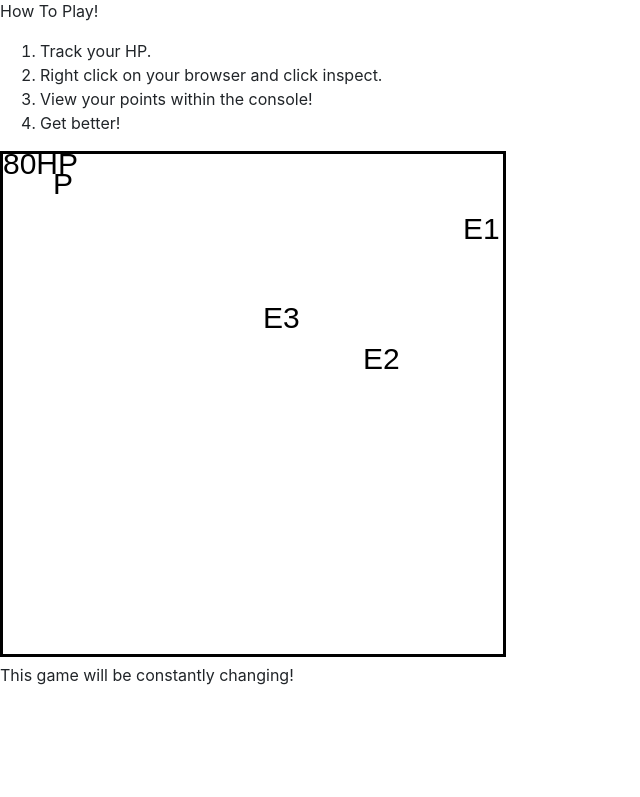
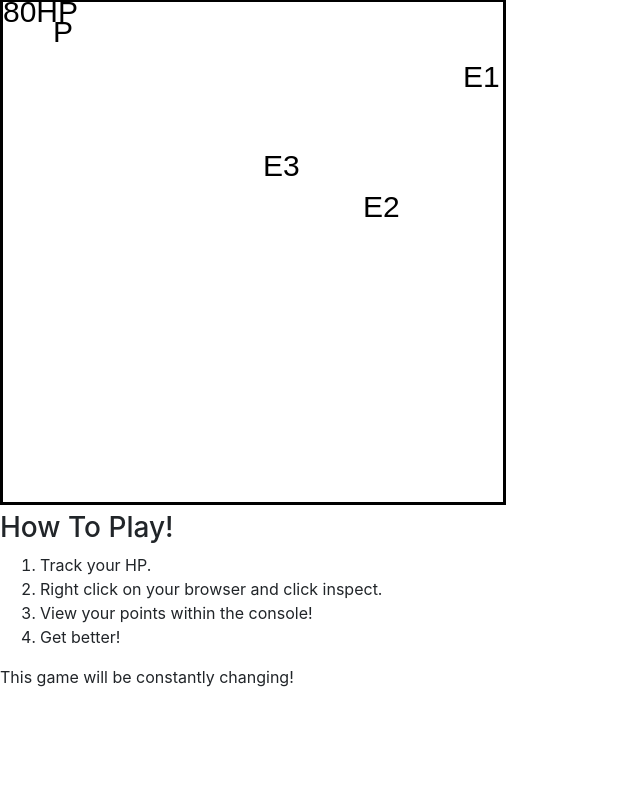
Before and after one commit to aaronamendez/multi-game, a website: page public/index.html in a window 1280 px wide. Shown: the part 57-854 px from the top of the page, without its empty margins (0-640 px from the left). Drawn offline with nearby package versions, Linux system fonts and the light colour scheme.

Commit message:
added rules on bottom

```diff
--- a/public/index.html
+++ b/public/index.html
@@ -6,14 +6,17 @@
 </head>
 <body>
 	<h1> Enjoy! </h1>
-	<p>How To Play!</p>
+
+	<canvas id="canvas" width="500" height="500" style="border:3px solid #000000;"></canvas>
+
+	<h3>How To Play!</h3>
 	<ol>
 		<li>Track your HP.</li>
 		<li>Right click on your browser and click inspect.</li>
 		<li>View your points within the console!</li>
 		<li>Get better!</li>
 	</ol>
-	<canvas id="canvas" width="500" height="500" style="border:3px solid #000000;"></canvas>
+
 	<p>This game will be constantly changing!</p>
  	<h5 style="text-align: center; margin-top: 270px;"> This is under Alpha Testing </h5>
 
```
